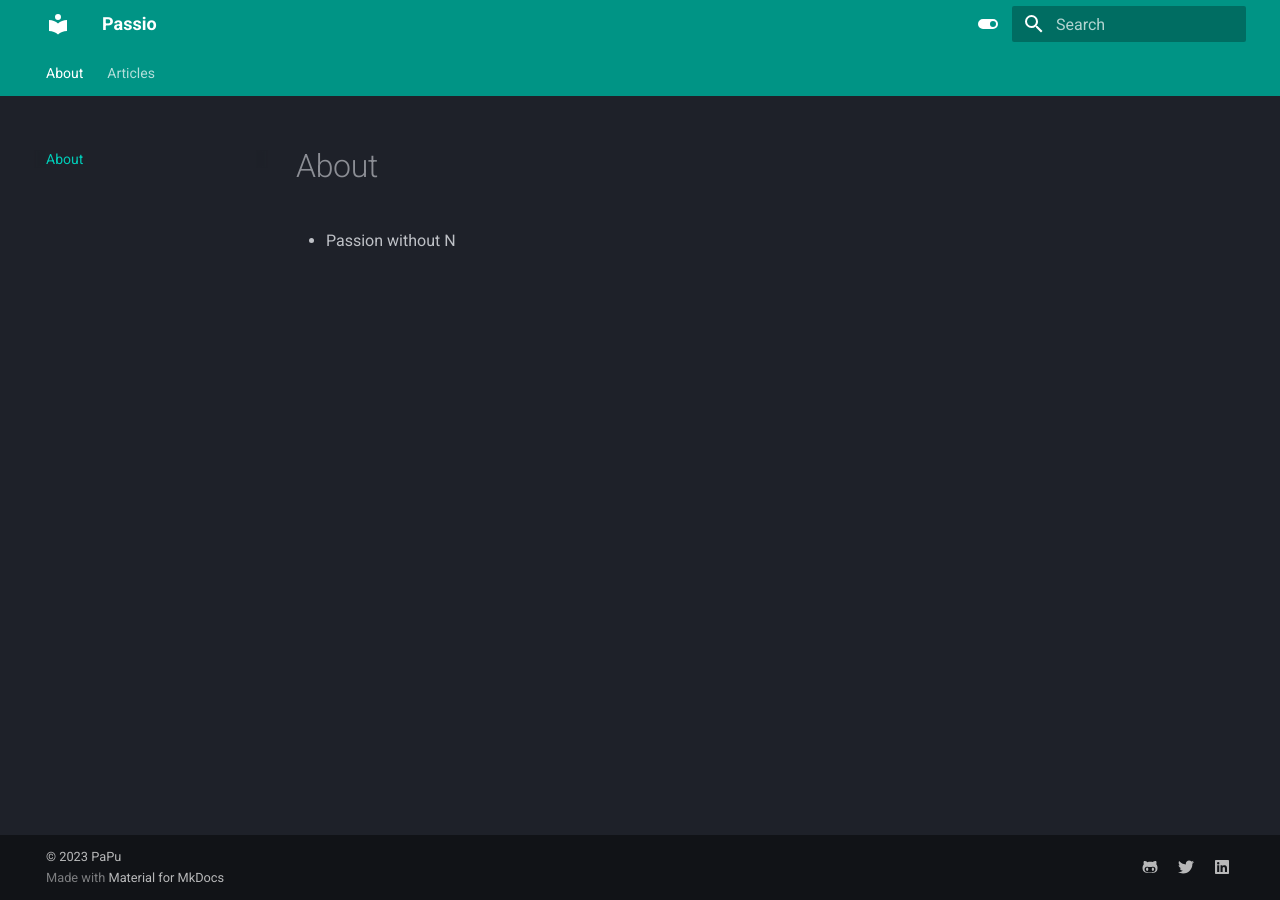
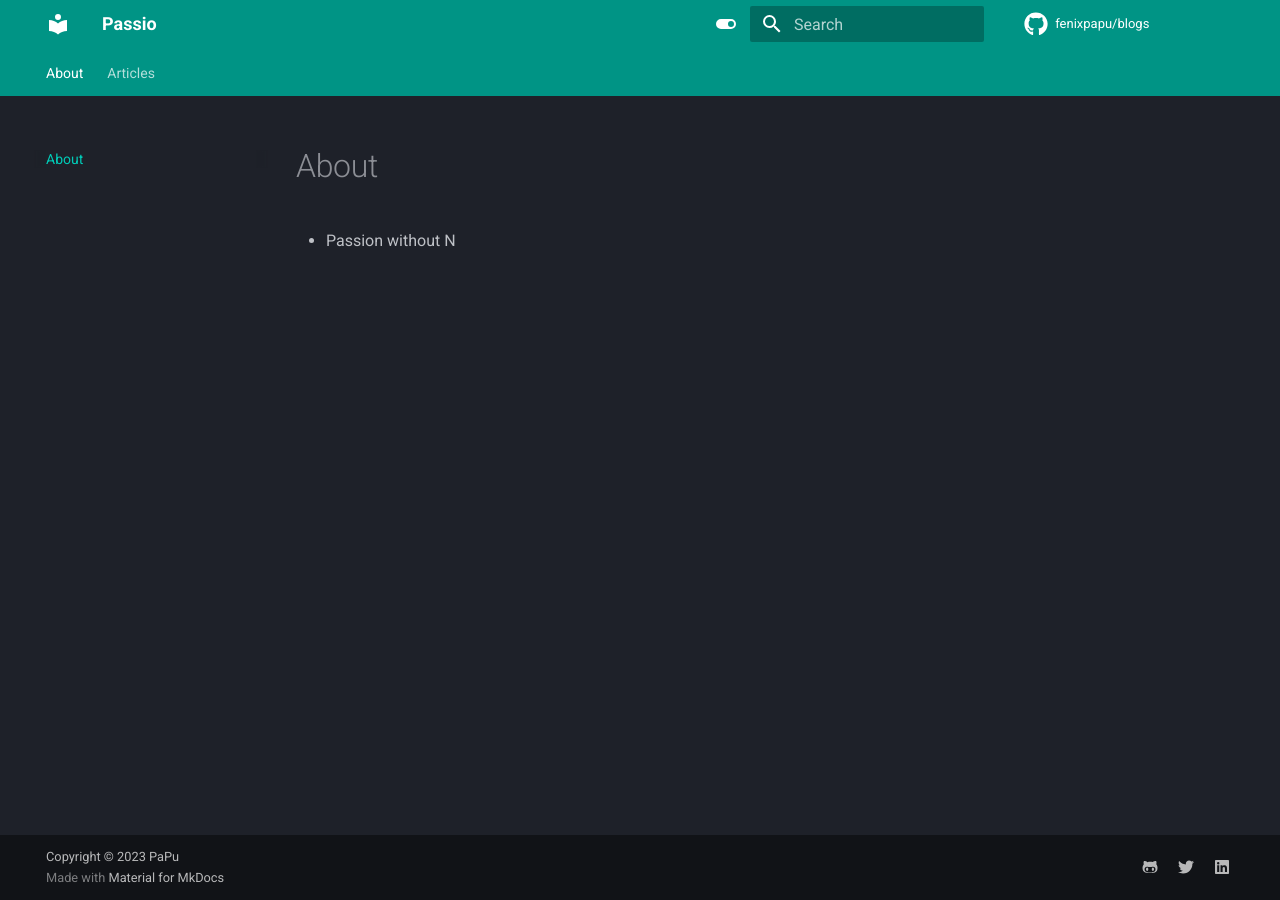
Before and after one commit to fenixpapu/blogs, an MkDocs documentation site: the page built from docs/index.md, in a window 1280 px wide. Built offline with MkDocs 1.6.1 and Material for MkDocs 9.7.7, drawn with Linux system fonts in a browser that asks for light colours; comment, search, counter and statistics services are not loaded.

Commit message:
add icon github, and edit copyright text

```diff
--- a/mkdocs.yml
+++ b/mkdocs.yml
@@ -28,6 +28,8 @@ theme:
         name: Switch to dark mode
       primary: teal
       accent: purple
+  icon:
+    repo: fontawesome/brands/github
 
 extra:
   social:
@@ -37,6 +39,7 @@ extra:
       link: https://twitter.com/phoenixpapu
     - icon: fontawesome/brands/linkedin
       link: https://www.linkedin.com/in/fenixpapu/
+  # generator: false
 
 markdown_extensions:
   - pymdownx.highlight:
@@ -65,5 +68,6 @@ plugins:
       pagination_format: "$link_first $link_previous ~2~ $link_next $link_last"
   - search:
 
-copyright: |
-  &copy; 2023 <a href="https://github.com/fenixpapu"  target="_blank" rel="noopener">PaPu</a>
+repo_url: https://github.com/fenixpapu/blogs
+repo_name: fenixpapu/blogs
+copyright: Copyright &copy; 2023 <a href="https://github.com/fenixpapu"  target="_blank" rel="noopener">PaPu</a>
```
